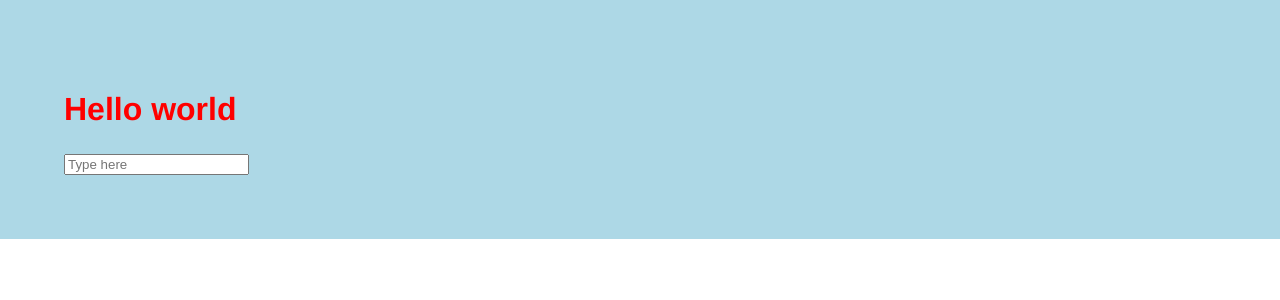
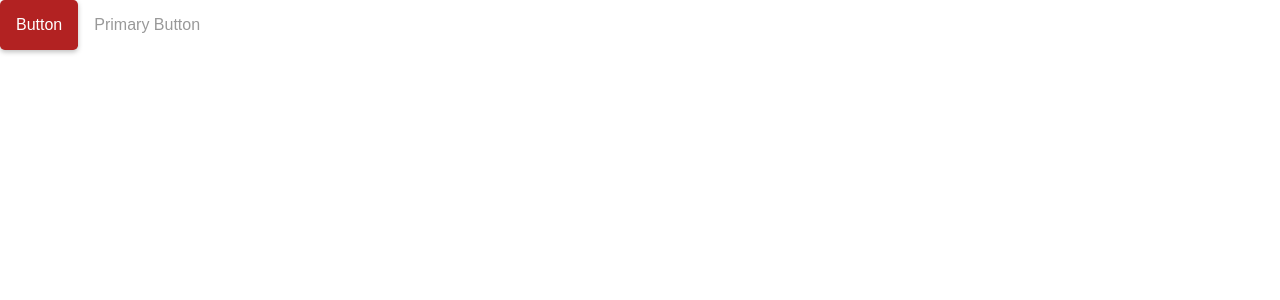
Before and after one commit to ericgold/hacko-react, a React (Create React App) app: page / in a window 1280 px wide. Shown: the top 300 px of the page. Built offline with nearby package versions, Linux system fonts and the light colour scheme.

Commit message:
Button styled component

```diff
--- a/src/App.js
+++ b/src/App.js
@@ -9,17 +9,18 @@ import './App.css';
 //import ColorPicker from './ColorPicker';
 //import Contacts from './Contacts';
 //import TodoList from './TodoList';
-import Login from './Login';
+//import Login from './Login';
 //import Calculator from './Calculator';
 //import Avatar from './Avatar';
 //import InitialAvatar from './InitialAvatar';
-import StyledComponents from './StyledComponents';
+//import StyledComponents from './StyledComponents';
+import Button from './Button';
 
 class App extends React.Component {
   render() {
     return (
       <div>
-        <StyledComponents />
+        <Button />
       </div>
 
     );
--- /dev/null
+++ b/src/Button.js
@@ -0,0 +1,39 @@
+import React from 'react';
+import styled from 'styled-components';
+
+const MyButton = styled.button`
+	color: #FFFFFF;
+  background: firebrick;
+  border: none;
+  border-radius: 0.3rem;
+  box-shadow: 0 2px 5px 0 rgba(0,0,0,0.25);
+  padding: 1rem;
+  cursor: pointer;
+  font-size: 1rem;
+  transition: all 0.3s;
+  &:hover {
+  	background: lightSkyBlue;
+  	color: white;
+  }
+`;
+
+const MyPrimaryButton = MyButton.extend`
+	box-shadow: none;
+  background: none;
+  color: #999999;
+  &:hover {
+  	background: red;
+  }
+`;
+
+function Button() {
+	return (
+		<div>
+			<MyButton>Button</MyButton>
+			<MyPrimaryButton>Primary Button</MyPrimaryButton>
+		</div>
+
+	)
+}
+
+export default Button;
--- a/src/StyledComponents.js
+++ b/src/StyledComponents.js
@@ -1,9 +1,9 @@
 import React from 'react';
-import styled from 'styled-components';
+import styled, { keyframes } from 'styled-components';
 
 const Wrapper = styled.section`
 	padding: 4rem;
-	background: ${(props) => props.primary ? 'lightblue' : 'lightgray'};
+	background: ${props => props.primary ? 'lightblue' : 'lightgray'};
 `;
 
 const Title = styled.h1`
@@ -11,15 +11,32 @@ const Title = styled.h1`
 	color: red;
 	font-family: helvetica;
 `;
+const PurpleTitle = Title.extend`
+	color: purple;
+`;
 
 const MyInput = styled.input`
+`;
+
+const rotate = keyframes`
+	from {
+		transform: rotate(0deg);
+	}
+	to {
+		transform: rotate(360deg);
+	}
+`
+const Spinner = styled.div`
+	animation: ${rotate} 2s linear infinite;
+	display: inline-block;
 `;
 
 function StyledComponents() {
 	return (
 		<Wrapper primary>
-			<Title>Hello world</Title>
+			<PurpleTitle>Hello world</PurpleTitle>
 			<MyInput placeholder="Type here"/>
+			<Spinner>🥑</Spinner>
 		</Wrapper>
 	)
 }
```
